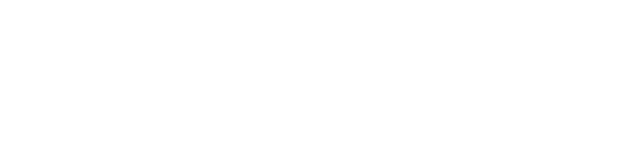
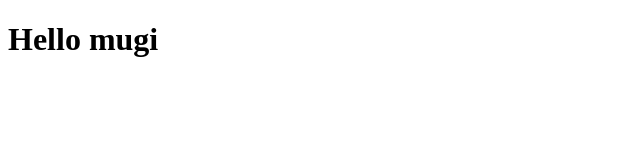
Before and after one commit to Sandip123456789/gitReading, a plain HTML site: page index.html in a window 1280 px wide. Shown: the whole page, without its empty margins (0-640 px from the left). Drawn offline with Linux system fonts and the light colour scheme.

Commit message:
added h1

```diff
--- a/index.html
+++ b/index.html
@@ -5,7 +5,7 @@
     <title>Git</title>
   </head>
   <body>
-
+    <h1>Hello mugi</h1>
 
   </body>
 </html>
```
